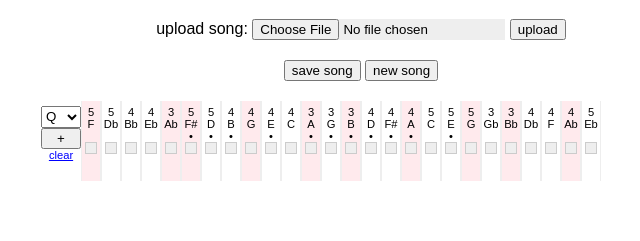
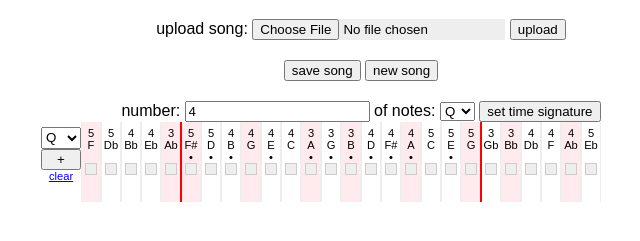
Before and after one commit to alec4nandes/kalimba, a plain HTML site: page index.html in a window 1280 px wide. Shown: the part 61-302 px from the top of the page, without its empty margins (279-919 px from the left). Drawn offline with Linux system fonts and the light colour scheme.

Commit message:
add time signature

```diff
--- a/classes/Song.js
+++ b/classes/Song.js
@@ -25,6 +25,10 @@ export default class Song {
         w: 1,
         "w.": 1.5,
     };
+
+    setTimeSig(timeSig) {
+        this.timeSig = timeSig;
+    }
 
     #getMaxBar() {
         const [numberOf, notes] = this.timeSig.split("/").map((str) => +str),
--- a/css/style.scss
+++ b/css/style.scss
@@ -166,12 +166,12 @@ body {
 
                 &:nth-child(6)::after,
                 &:nth-child(21)::after {
-                    border-right: 1px solid red;
+                    border-right: 1px solid red !important;
                 }
 
                 &:nth-child(7)::after,
                 &:nth-child(22)::after {
-                    border-left: 1px solid red;
+                    border-left: 1px solid red !important;
                 }
 
                 &:nth-child(2)::after,
--- a/index.html
+++ b/index.html
@@ -19,14 +19,17 @@
                 <button id="save-song">save song</button>
                 <button id="new-song">new song</button>
             </div>
+            <form id="time-sig"></form>
             <form id="add-notes" class="q"></form>
             <div id="composed-notes"></div>
         </div>
 
         <script type="module">
             import Song from "./classes/Song.js";
+            import getTimeSigFormHTML from "./scripts/time-sig.js";
             import getAddNotesFormHTML from "./scripts/add-notes.js";
             import {
+                handleTimeSigFormSubmit,
                 handleAddNotesFormSubmit,
                 handleChangeNoteLength,
                 handleClearInputs,
@@ -35,6 +38,10 @@
             } from "./scripts/handlers.js";
 
             let song = new Song();
+
+            const timeSig = document.querySelector("#time-sig");
+            timeSig.innerHTML = getTimeSigFormHTML();
+            timeSig.onsubmit = (e) => handleTimeSigFormSubmit(e, song);
 
             const addNotesForm = document.querySelector("#add-notes");
             addNotesForm.innerHTML = getAddNotesFormHTML();
--- a/scripts/add-notes.js
+++ b/scripts/add-notes.js
@@ -28,7 +28,7 @@ function getSelectNoteLengthHTML() {
                         </option>
                     `,
                     `
-                        <option value="${len[0]}-dot">
+                        <option value="${len[0]}.">
                             ${len[0].toUpperCase()}&bull;
                         </option>
                     `,
--- a/scripts/handlers.js
+++ b/scripts/handlers.js
@@ -66,7 +66,7 @@ function addRemoveLineButtonHandlers(song) {
 
 function handleChangeNoteLength(e) {
     const addNotesForm = document.querySelector("#add-notes");
-    addNotesForm.className = e.target.value;
+    addNotesForm.className = e.target.value.replace(".", "-dot");
 }
 
 function handleClearInputs() {
@@ -103,8 +103,18 @@ function handleUploadSong(e) {
     });
 }
 
+function handleTimeSigFormSubmit(e, song) {
+    e.preventDefault();
+    const topNum = e.target["num-notes"].value,
+        bottomNum = e.target["note-length"].value,
+        timeSig = `${topNum}/${bottomNum}`;
+    song.setTimeSig(timeSig);
+    displayComposedNotes(song);
+}
+
 export {
     addReplaceLineButtonHandlers,
+    handleTimeSigFormSubmit,
     handleAddNotesFormSubmit,
     handleChangeNoteLength,
     handleClearInputs,
--- /dev/null
+++ b/scripts/time-sig.js
@@ -0,0 +1,30 @@
+import { noteLengths } from "./kalimba-data.js";
+
+export default function getTimeSigFormHTML() {
+    const bottomNums = { s: 16, e: 8, q: 4, h: 2, w: 1 };
+
+    return `
+        <label>
+            number:
+            <input name="num-notes" type="number" value="4" min="1" />
+        </label>
+        <label>
+            of notes:
+            <select name="note-length">
+                ${noteLengths
+                    .map(
+                        (len) => `
+                            <option
+                                value="${bottomNums[len[0]]}"
+                                ${len === "quarter" ? "selected" : ""}
+                            ">
+                                ${len[0].toUpperCase()}
+                            </option>
+                       `
+                    )
+                    .join("")}
+            </select>
+        </label>
+        <button type="submit">set time signature</button>
+    `;
+}
```
Also changed, not shown: css/style.css, 1 other file.
